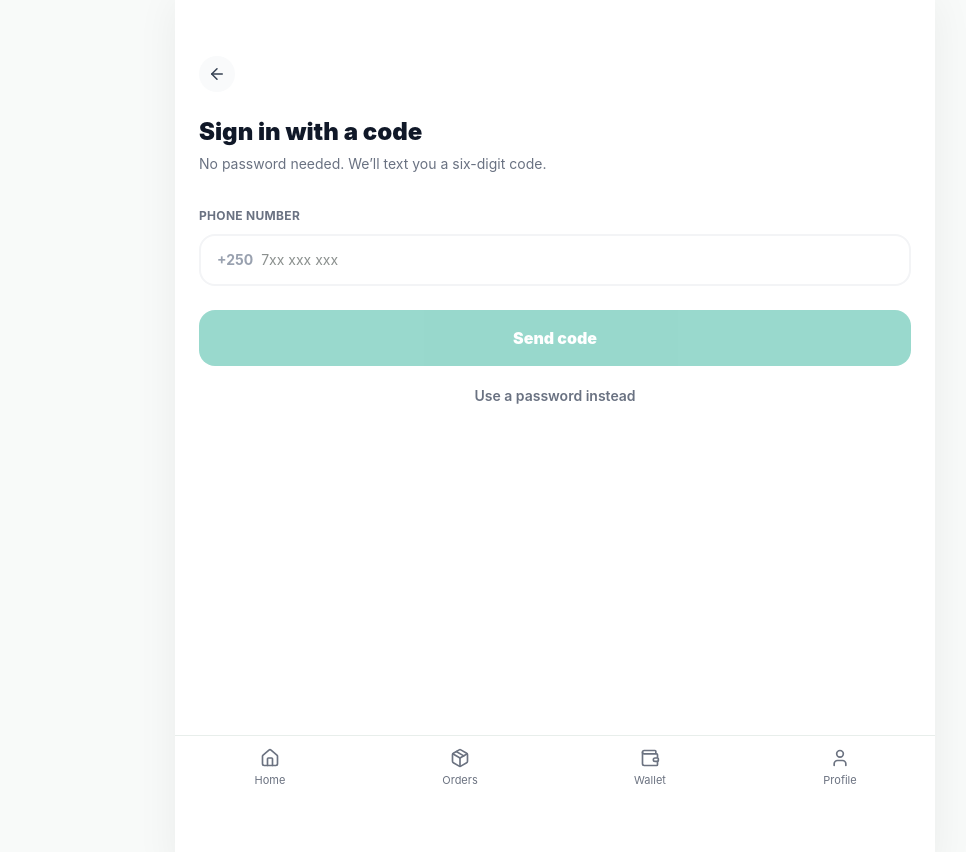
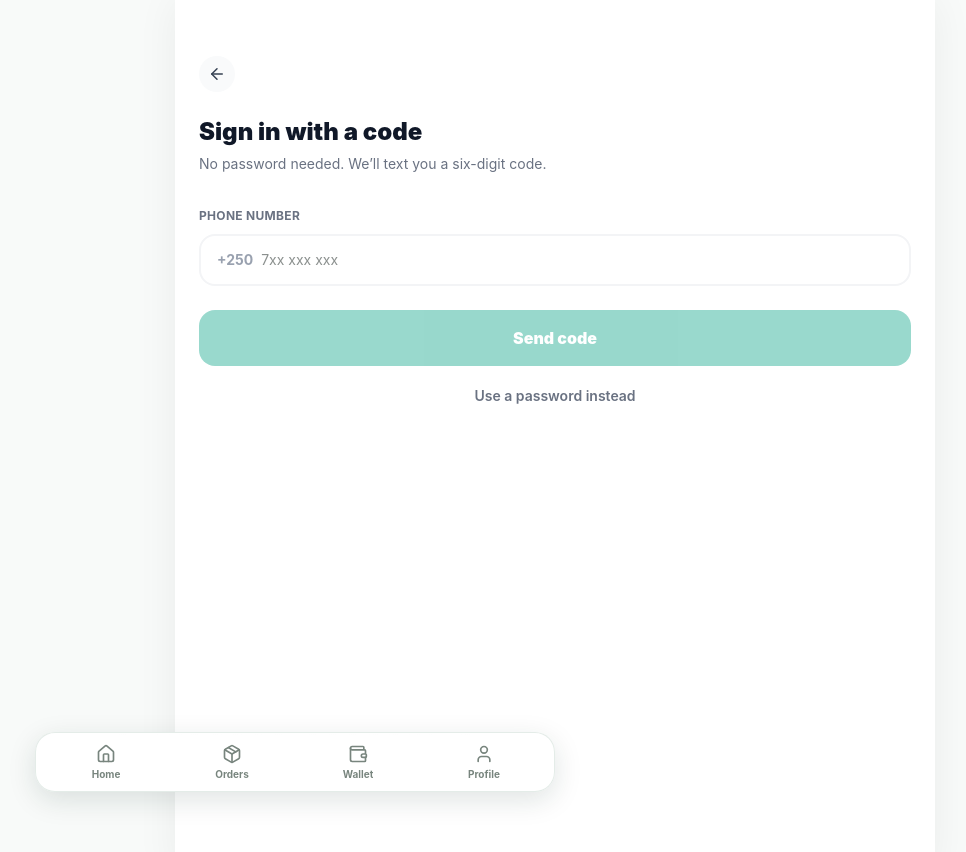
Before and after one commit to Jesuefe/zana-ride, a Next.js app in the folder customer-web/: page /login-code in a window 1280 px wide. Shown: the top 852 px of the page, without its empty margins (85-1051 px from the left). Built offline with nearby package versions, Linux system fonts and the light colour scheme.

Commit message:
Integrate premium customer UI with latest main updates

```diff
--- a/customer-web/components/BottomNav.tsx
+++ b/customer-web/components/BottomNav.tsx
@@ -19,7 +19,7 @@ export default function BottomNav() {
   if (hidden) return null;
 
   return (
-    <nav className="fixed bottom-0 left-1/2 -translate-x-1/2 w-full max-w-[480px] md:max-w-[640px] lg:max-w-[760px] bg-white border-t border-zana-border flex items-center justify-around py-2 z-30">
+    <nav aria-label={t('Main navigation')} className="zana-bottom-nav pointer-events-none fixed inset-x-0 bottom-0 left-1/2 -translate-x-1/2 z-40 flex w-full max-w-[480px] md:max-w-[640px] lg:max-w-[760px] items-center justify-around">
       {items.map((item) => {
         const active = pathname === item.href;
         const Icon = item.icon;
@@ -27,7 +27,8 @@ export default function BottomNav() {
           <Link
             key={item.href}
             href={item.href}
-            className={`flex min-w-0 flex-1 max-w-24 flex-col items-center gap-1 px-2 py-1 ${active ? 'text-zana-primary' : 'text-zana-muted'}`}
+            aria-current={active ? 'page' : undefined}
+            className={`zana-bottom-nav-item pointer-events-auto flex min-w-0 flex-1 max-w-24 flex-col items-center gap-1 px-2 py-1 ${active ? 'zana-bottom-nav-active text-zana-primary' : 'text-zana-muted'}`}
           >
             <Icon size={20} strokeWidth={active ? 2.4 : 2} />
             <span className="text-[11px]">{t(item.label)}</span>
```
